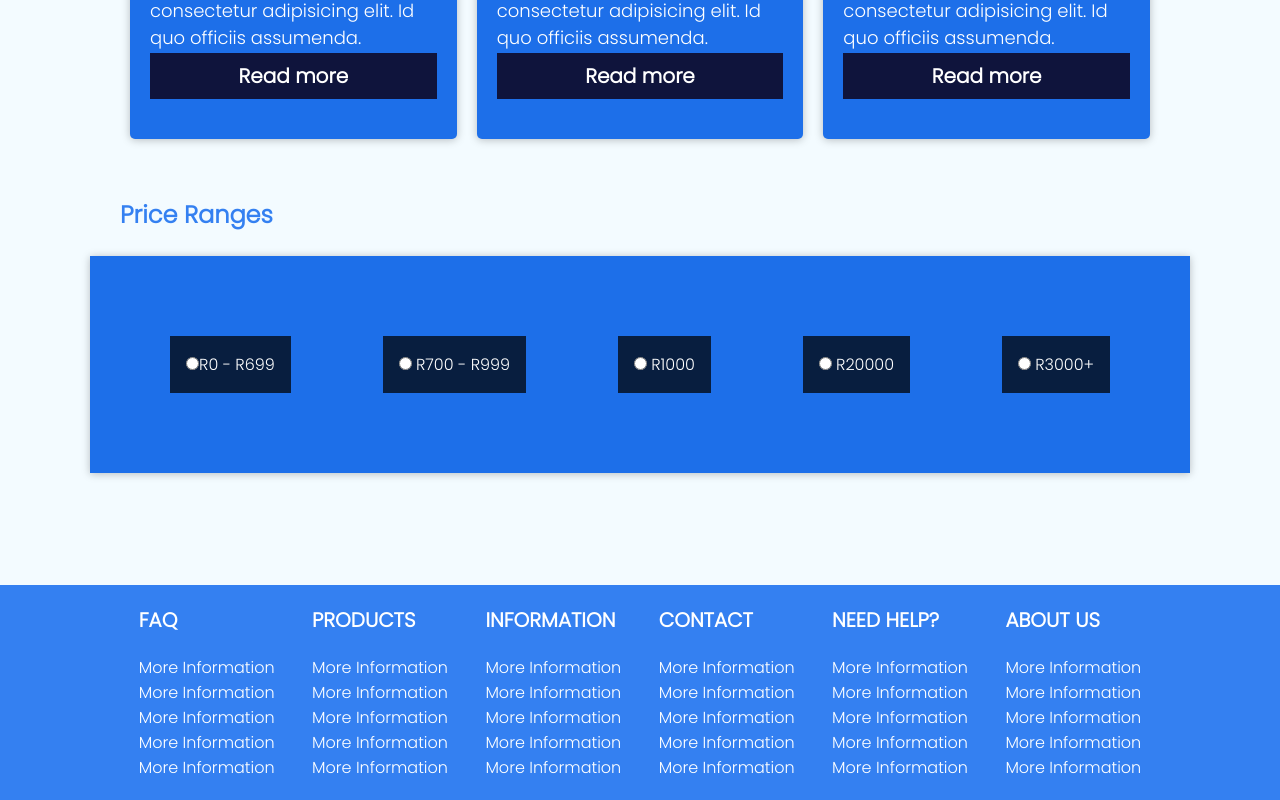
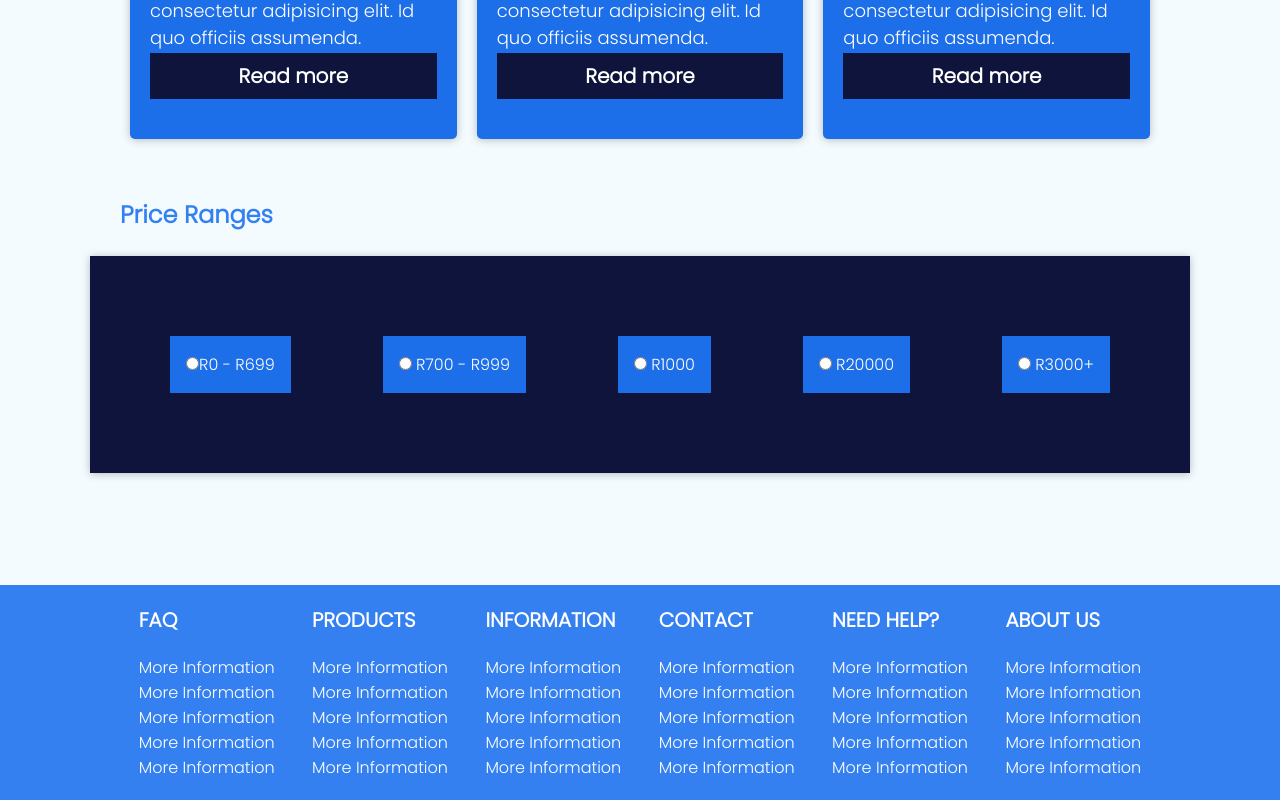
Before and after one commit to Pinto1232/Mweb_API, a React (Vite) app: page / in a window 1280 px wide. Shown: the part 1007-1807 px from the top of the page. Built offline with nearby package versions, Linux system fonts and the light colour scheme; no server answers.

Commit message:
small change made

```diff
--- a/src/components/table/Table.css
+++ b/src/components/table/Table.css
@@ -4,7 +4,7 @@
     align-items: center;
     flex-wrap: wrap;
     padding: 5em;
-    background-color: #1d6fe9;
+    background-color: #0f143c;
 }
 
 .main-card-form .input-content__items {
@@ -12,7 +12,7 @@
     padding: 1em;
     border: none;
     color: #fff;
-    background-color: #000000ba;
+    background-color: #1d6fe9;
 }
 
 .main-card-form input {
```
